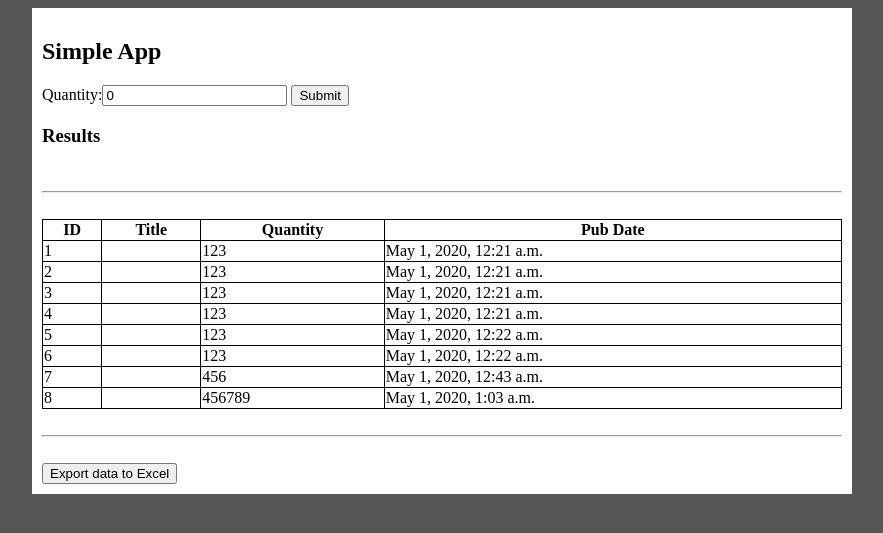
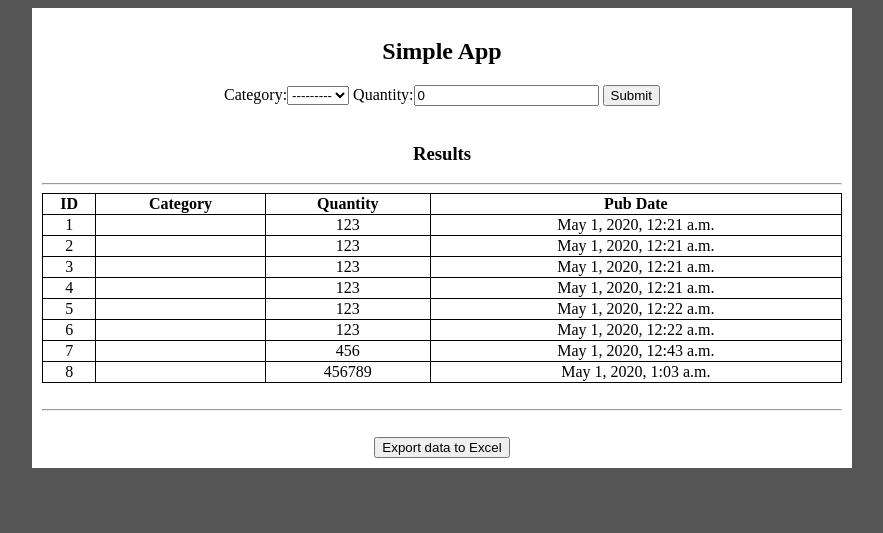
Before and after one commit to Johnnyboycurtis/webproject, a Django app: page / in a window 1280 px wide. Shown: the top 533 px of the page, without its empty margins (198-1081 px from the left). Run offline with Django 3.2, Linux system fonts and the light colour scheme; data comes from the database, SQL or seed files in the repository; some libraries are stand-ins or nearby versions.

Commit message:
cleaning up project code

```diff
--- a/mainapp/forms.py
+++ b/mainapp/forms.py
@@ -5,4 +5,4 @@
 class DataForm(ModelForm):
     class Meta:
         model = Data
-        fields = ['title', 'quantity']
+        fields = ['category', 'quantity']
--- a/mainapp/templates/mainapp/index.html
+++ b/mainapp/templates/mainapp/index.html
@@ -3,6 +3,11 @@
 <head>
     <meta charset="UTF-8">
     <meta name="viewport" content="width=device-width, initial-scale=1.0">
+    <meta name="viewport" content="width=device-width, initial-scale=1">
+    <script src="https://code.jquery.com/jquery-3.3.1.slim.min.js" integrity="sha384-q8i/X+965DzO0rT7abK41JStQIAqVgRVzpbzo5smXKp4YfRvH+8abtTE1Pi6jizo" crossorigin="anonymous"></script>
+    <script src="https://cdnjs.cloudflare.com/ajax/libs/popper.js/1.14.7/umd/popper.min.js" integrity="sha384-UO2eT0CpHqdSJQ6hJty5KVphtPhzWj9WO1clHTMGa3JDZwrnQq4sF86dIHNDz0W1" crossorigin="anonymous"></script>
+    <script src="https://stackpath.bootstrapcdn.com/bootstrap/4.3.1/js/bootstrap.min.js" integrity="sha384-JjSmVgyd0p3pXB1rRibZUAYoIIy6OrQ6VrjIEaFf/nJGzIxFDsf4x0xIM+B07jRM" crossorigin="anonymous"></script>
+
     <title>{{ title }}</title>
 
     <style>
@@ -12,20 +17,24 @@
         }
 
         body {
-        background: #555;
+            background: #555;
         }
 
         .content {
-        max-width: 800px;
-        margin: auto;
-        background: white;
-        padding: 10px;
+            max-width: 800px;
+            margin: auto;
+            background: white;
+            padding: 10px;
+        }
+
+        .text-center {
+            text-align: center;
         }
     </style>
 </head>
 <body>
     <div class="container">
-        <div class="content">
+        <div class="content text-center">
             <h2>{{ title }}</h2>
 
             <div class="row justify-content-md-center">
@@ -36,16 +45,14 @@
                         <input type="submit" value="Submit">
                     </form>
                 </div>
-
+                <br>
                 <div class="row">
                     <h3>Results</h3>
-                    <br>
                     <hr>
-                    <br>
                     <table style="width:100%">
                         <tr>
                         <th>ID</th>
-                        <th>Title</th>
+                        <th>Category</th>
                         <th>Quantity</th>
                         <th>Pub Date</th>
                         </tr>
@@ -53,7 +60,7 @@
                         {% for post in posts %}
                         <tr>
                         <td>{{ post.id }}</td>
-                        <td>{{post.title}}</td>
+                        <td>{{post.category }}</td>
                         <td>{{post.quantity}}</td>
                         <td>{{post.pub_date}}</td>
                         </tr>
--- a/mainapp/urls.py
+++ b/mainapp/urls.py
@@ -3,8 +3,7 @@
 from mainapp import views
 
 urlpatterns = [
-    # ex: /polls/
     path('', views.index, name='index'),
-    path('export/', views.export, name='export'),
+    path('export/', views.export_data, name='export'),
 
 ]
--- a/mainapp/views.py
+++ b/mainapp/views.py
@@ -1,11 +1,11 @@
 from django.shortcuts import render, redirect
 from mainapp.forms import DataForm
-from mainapp.models import Data
+from mainapp import models
 from .export_helper import export_data
 
 def index(request):
     form = DataForm()
-    queryset = Data.objects.all()
+    queryset = models.Data.objects.all()
     if request.method == 'POST':
         form = DataForm(request.POST)
         if form.is_valid():
@@ -14,6 +14,46 @@
     context = {'title': 'Simple App', 'form': form, 'posts': queryset}
     return render(request, 'mainapp/index.html', context=context)
 
-def export(request):
-    export_data()
-    return render(request, 'mainapp/export.html')
+
+from openpyxl import Workbook
+from django.http import HttpResponse
+from openpyxl.styles import Font
+
+def export_data(request):
+    response = HttpResponse(content_type='application/vnd.ms-excel')
+    response['Content-Disposition'] = 'attachment; filename="Data.xlsx"'
+
+    # create workbook
+    wb = Workbook()
+    sheet = wb.active
+
+    # stylize header row
+    # 'id','title', 'quantity','pub_date'
+
+    c1 = sheet.cell(row = 1, column = 1)
+    c1.value = "id"
+    c1.font = Font(bold=True)
+
+    c2 = sheet.cell(row= 1 , column = 2)
+    c2.value = "title"
+    c2.font = Font(bold=True)
+
+    c3 = sheet.cell(row= 1 , column = 3)
+    c3.value = "quantity"
+    c3.font = Font(bold=True)
+
+    c4 = sheet.cell(row= 1 , column = 4)
+    c4.value = "pub_date"
+    c4.font = Font(bold=True)
+
+    # export data to Excel
+    rows = models.Data.objects.all().values_list('id','category', 'quantity','pub_date',)
+    for row_num, row in enumerate(rows, 1):
+        # row is just a tuple
+        for col_num, value in enumerate(row):
+            c5 = sheet.cell(row=row_num+1, column=col_num+1)
+            c5.value = value
+
+    wb.save(response)
+
+    return response
```
